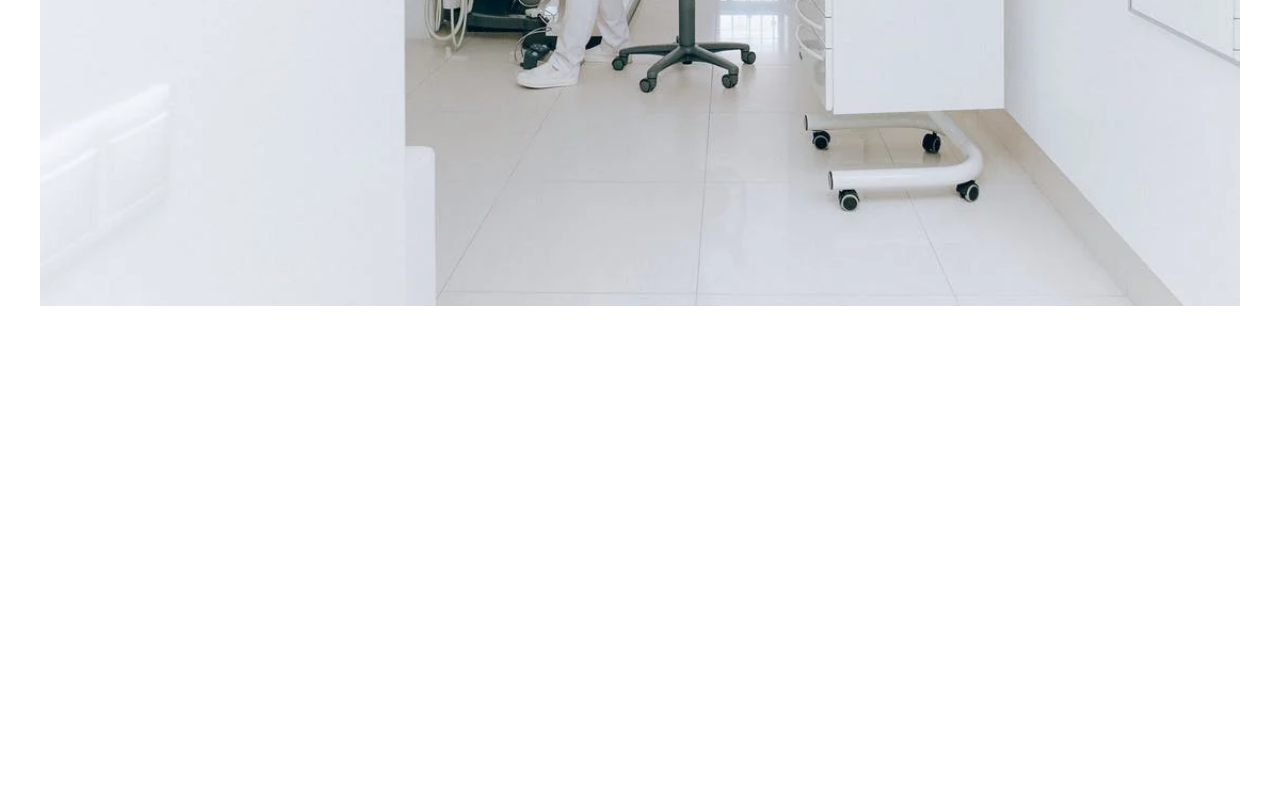
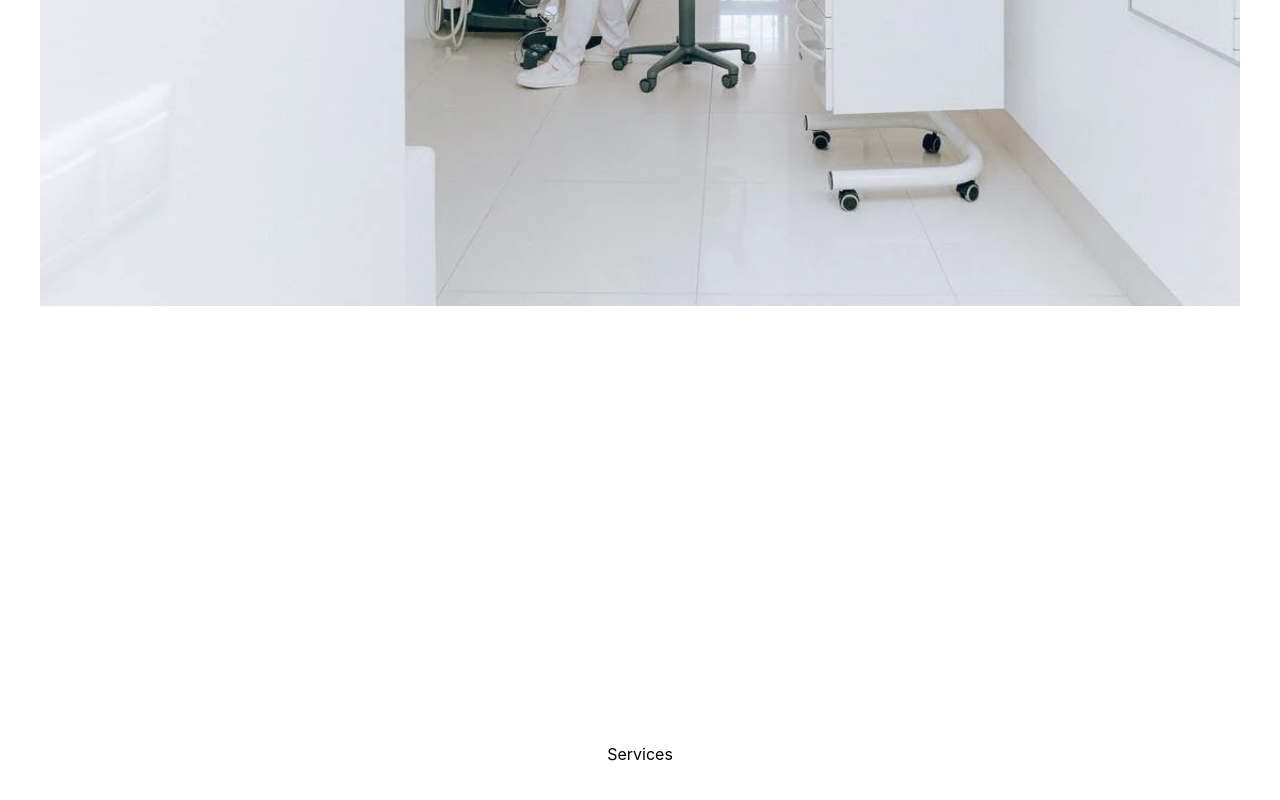
Before and after one commit to alfredosdpiii/Next-smile-signature, a Next.js app: page / in a window 1280 px wide. Shown: the part 1432-2232 px from the top of the page. Before the commit the page ends 1738 px from the top, so only its background shows below. Built offline with nearby package versions, Linux system fonts and the light colour scheme.

Commit message:
✨ Added services

```diff
--- a/pages/index.js
+++ b/pages/index.js
@@ -6,6 +6,7 @@ import Header from "../components/Header";
 import SideNav from "../components/SideNav"
 import Hero from "../components/Hero"
 import About from '../components/About'
+import Services from '../components/Services'
 
 export default function Home() {
   return (
@@ -14,6 +15,7 @@ export default function Home() {
       <SideNav />
       <Hero />
       <About />
+      <Services />
     </Layout>
   )
 }
```
